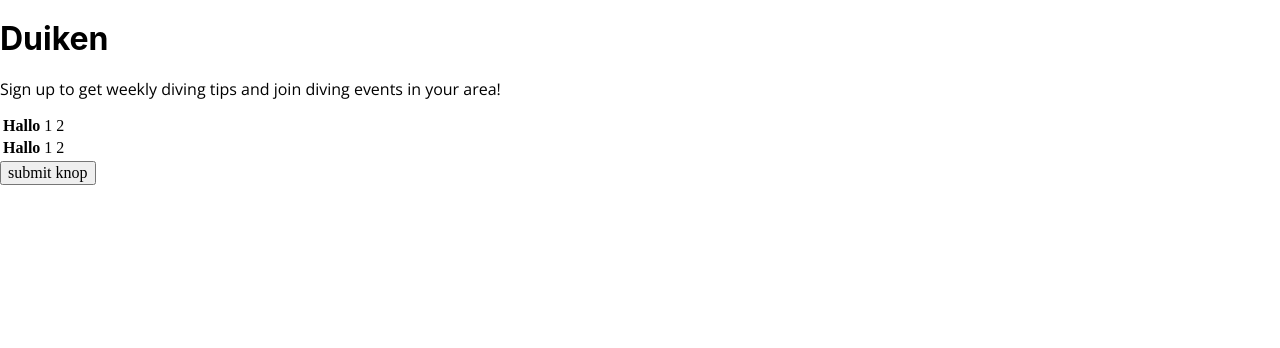
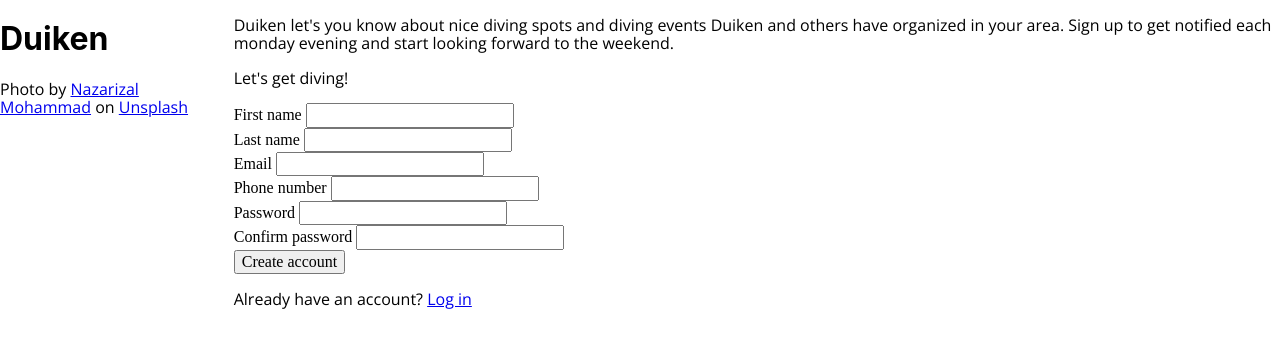
Before and after one commit to TvdH-UX/sign-up-form, a plain HTML site: page index.html in a window 1280 px wide. Drawn offline with nearby package versions, Linux system fonts and the light colour scheme; a web font is replaced by a local one.

Commit message:
Add form and page content

```diff
--- a/index.html
+++ b/index.html
@@ -15,24 +15,42 @@
 <body>
   <header>
     <h1>Duiken</h1>
-    <p>Sign up to get weekly diving tips and join diving
-      events in your area!</p>
+    <p>Photo by <a href="https://unsplash.com/@nazahery?utm_source=unsplash&utm_medium=referral&utm_content=creditCopyText">Nazarizal Mohammad</a> on <a href="https://unsplash.com/s/photos/diving-coral?utm_source=unsplash&utm_medium=referral&utm_content=creditCopyText">Unsplash</a></p>
   </header>
   <section>
-    <table>
-      <tr>
-        <th>Hallo</th>
-        <td>1</td>
-        <td>2</td>
-      </tr>
-      <tr>
-        <th>Hallo</th>
-        <td>1</td>
-        <td>2</td>
-      </tr>
+    <p>Duiken let's you know about nice diving spots and diving events Duiken
+      and others have organized in your area. Sign up to get notified each
+      monday evening and start looking forward to the weekend.</p>
+    <p>Let's get diving!</p>
 
-    </table>
-    <button type="submit">submit knop</button>
+    <form action="" method="get">
+      <div>
+        <label for="first-name">First name</label>
+        <input type="text" name="first-name" id="first-name">
+      </div>
+      <div>
+        <label for="last-name">Last name</label>
+        <input type="text" name="last-name" id="last-name">
+      </div>
+      <div>
+        <label for="email">Email</label>
+        <input type="email" name="email" id="email">
+      </div>
+      <div>
+        <label for="phone-number">Phone number</label>
+        <input type="tel" name="phone-number" id="phone-number">
+      </div>
+      <div>
+        <label for="user-password">Password</label>
+        <input type="password" name="user-password" id="user-password">
+      </div>
+      <div>
+        <label for="confirm-user-password">Confirm password</label>
+        <input type="password" name="confirm-user-password" id="confirm-user-password">
+      </div>
+    </form>
+    <button>Create account</button>
+    <p>Already have an account? <a href="#">Log in</a></p>
   </section>
 
 
--- a/style.css
+++ b/style.css
@@ -1,3 +1,7 @@
+body {
+  display: flex;
+}
+
 h1 {
   font-family: "Della Respira", -apple-system, BlinkMacSystemFont, "Segoe UI", Roboto, Helvetica, Arial, sans-serif, "Apple Color Emoji", "Segoe UI Emoji", "Segoe UI Symbol";
 }
```
